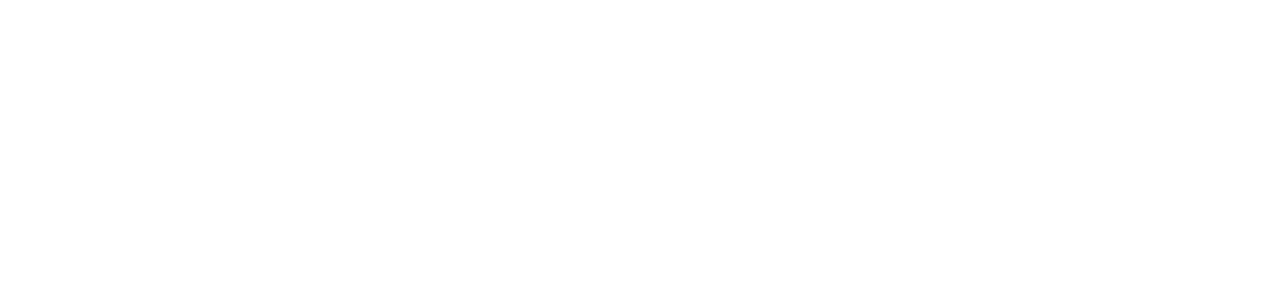
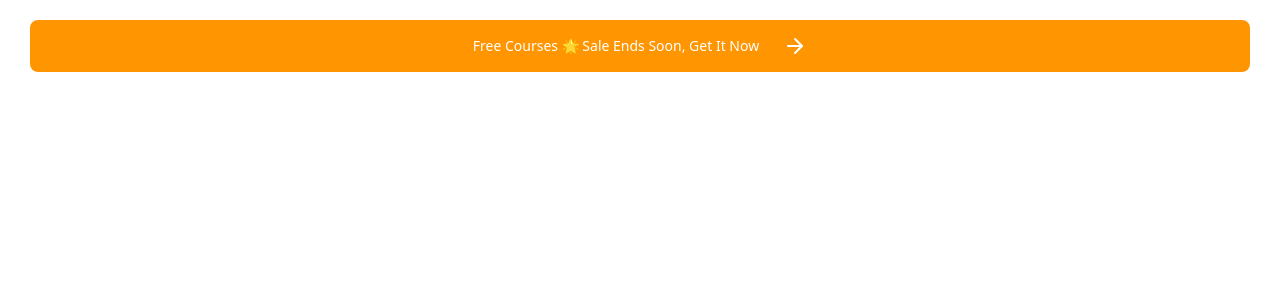
Before and after one commit to Sall99/Skillbridge, a Next.js app: page / in a window 1280 px wide. Shown: the top 300 px of the page. Built offline with nearby package versions, Linux system fonts and the light colour scheme.

Commit message:
added top bar

```diff
--- a/src/app/globals.css
+++ b/src/app/globals.css
@@ -3,9 +3,5 @@
 @tailwind utilities;
 
 :root {
-  --background: #ffffff;
-  --foreground: #171717;
+  --primary-color-500: rgba(255, 149, 0, 1);
 }
-
-body {
-}
--- a/src/app/layout.tsx
+++ b/src/app/layout.tsx
@@ -1,6 +1,7 @@
 import type { Metadata } from "next";
 import localFont from "next/font/local";
 import "./globals.css";
+import { TopBanner } from "@/components";
 
 const geistSans = localFont({
   src: "./fonts/GeistVF.woff",
@@ -28,7 +29,8 @@
       <body
         className={`${geistSans.variable} ${geistMono.variable} antialiased`}
       >
-        {children}
+        <TopBanner />
+        <main>{children}</main>
       </body>
     </html>
   );
--- a/src/app/page.tsx
+++ b/src/app/page.tsx
@@ -1,3 +1,3 @@
 export default function Home() {
-  return <main></main>;
+  return <div></div>;
 }
--- /dev/null
+++ b/src/components/index.ts
@@ -0,0 +1 @@
+export * from "./ui";
--- /dev/null
+++ b/src/components/ui/index.ts
@@ -0,0 +1 @@
+export * from "./top-banner";
--- /dev/null
+++ b/src/components/ui/top-banner/index.ts
@@ -0,0 +1 @@
+export * from "./top-banner";
--- /dev/null
+++ b/src/components/ui/top-banner/top-banner.tsx
@@ -0,0 +1,14 @@
+import { ArrowRight } from "lucide-react";
+import React from "react";
+
+export const TopBanner = () => {
+  return (
+    <div className="px-4 pt-10 md:px-_30 md:pt-5">
+      <div className="rounded-lg bg-primary-100 py-_14 text-center text-white">
+        <h2 className="flex items-center justify-center gap-6 text-sm">
+          <p>Free Courses 🌟 Sale Ends Soon, Get It Now</p> <ArrowRight />
+        </h2>
+      </div>
+    </div>
+  );
+};
--- a/tailwind.config.ts
+++ b/tailwind.config.ts
@@ -9,8 +9,14 @@
   theme: {
     extend: {
       colors: {
-        background: "var(--background)",
-        foreground: "var(--foreground)",
+        primary: {
+          100: "var(--primary-color-500)",
+        },
+      },
+
+      spacing: {
+        _14: "14px",
+        _30: "30px",
       },
     },
   },
```
Also changed, not shown: package.json (+8 -5 lines), 2 other files (tests, documents, lock files or other folders).
